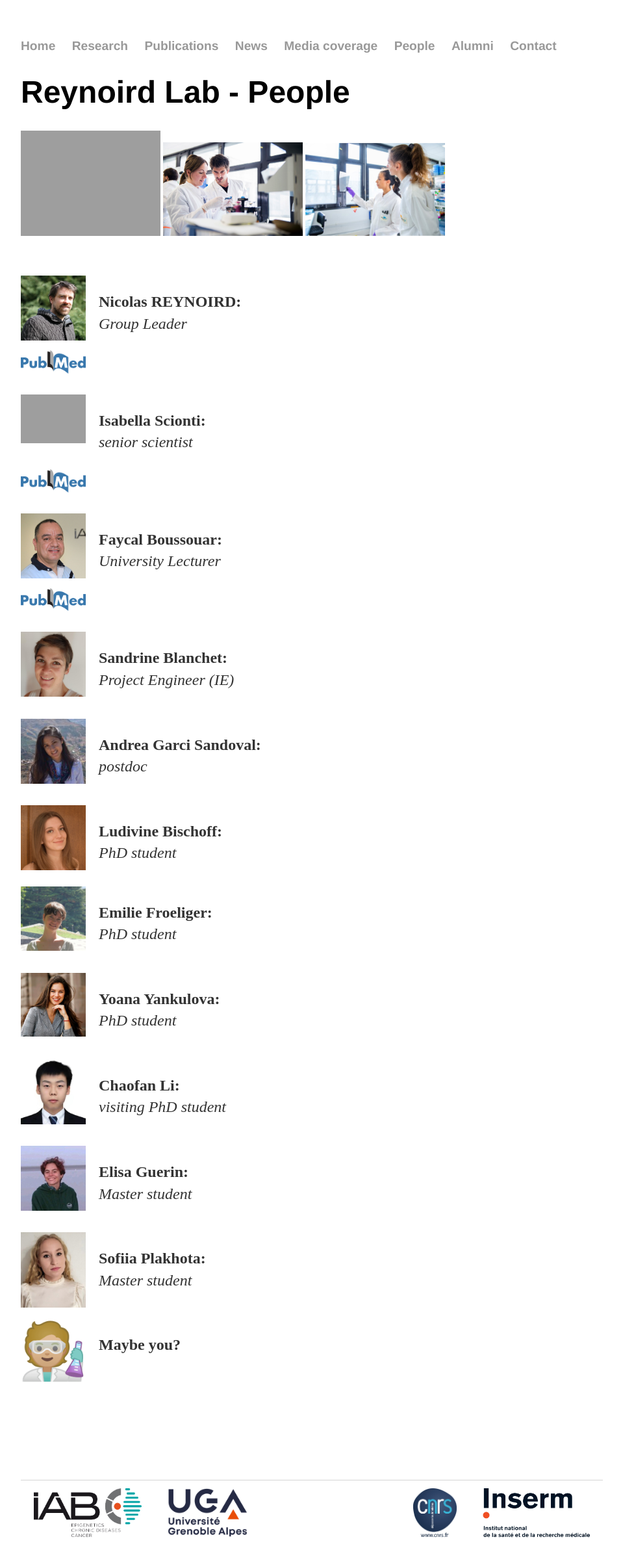
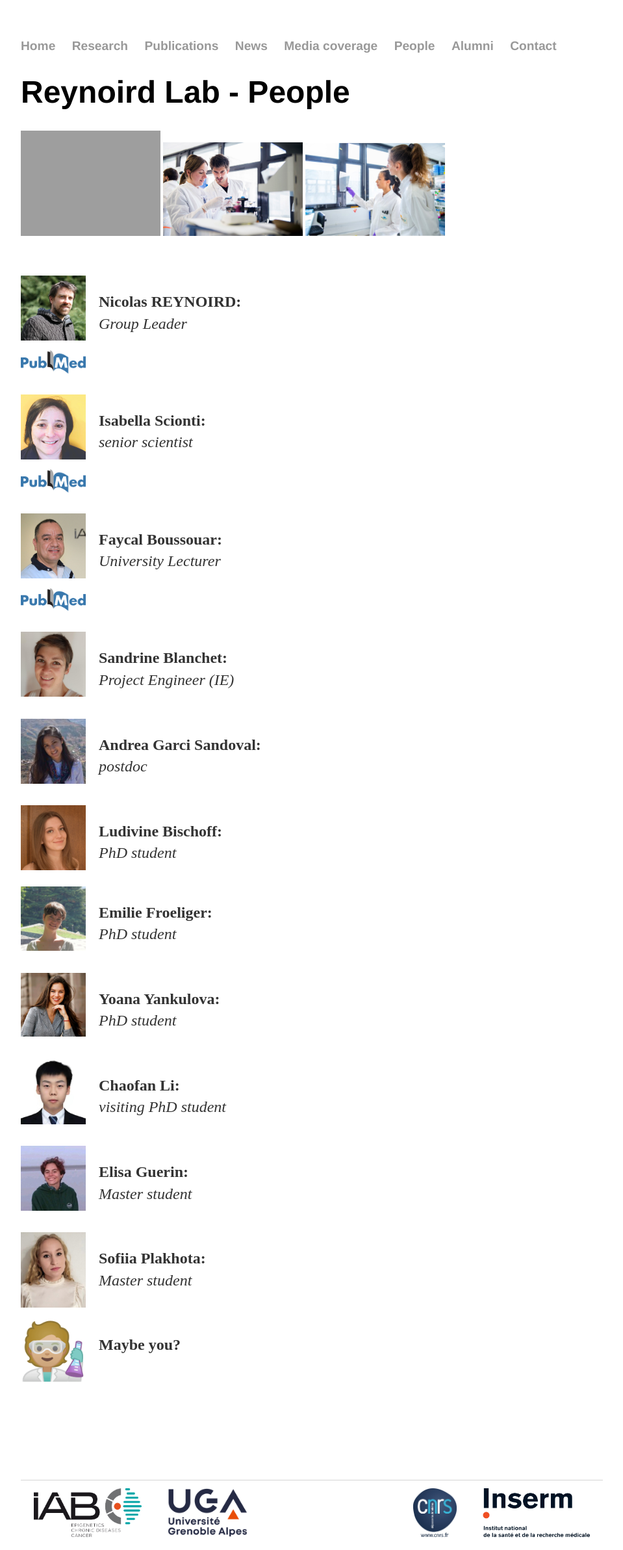
Before and after one commit to Reynoird-Lab/Reynoird-lab.github.io, a Jekyll site: the page built from People/index.html, in a window 1280 px wide. Shown: the whole page at 65% size, without its empty margins (160-1119 px from the left). Built offline with Jekyll 4.4.1, drawn with Linux system fonts in a browser that asks for light colours; Markdown is read by kramdown in place of the engine named in the settings.

Commit message:
Update index.html

```diff
--- a/People/index.html
+++ b/People/index.html
@@ -15,7 +15,7 @@
 <img alt="Nicolas Reynoird" src="https://reynoird-lab.github.io/Images/reynoird.jpg" style="margin: 0px 20px 10px 0px;" align="left" width="100"/> <p><b>Nicolas REYNOIRD:</b> <br><i>Group Leader</i></p>
 <a href="https://pubmed.ncbi.nlm.nih.gov/?sort=pubdate&term=Reynoird+N&cauthor_id=34686315"> <img alt="Nicolas Reynoird" src="https://reynoird-lab.github.io/Images/PUBMED.png" style="margin: 0px 20px 10px 0px;" width="100"/></a> <br>
 <br>
-<img alt="IS" src="https://reynoird-lab.github.io/Images/scionti.jpeg" style="margin: 0px 20px 10px 0px;" align="left" width="100"/> <p><b>Isabella Scionti:</b><br><i>senior scientist</i><br></p>
+<img alt="IS" src="https://reynoird-lab.github.io/Images/scionti.jpg" style="margin: 0px 20px 10px 0px;" align="left" width="100"/> <p><b>Isabella Scionti:</b><br><i>senior scientist</i><br></p>
 <a href="https://pubmed.ncbi.nlm.nih.gov/?sort=pubdate&term=Scionti+I&cauthor_id=41313060"> <img alt="Isabella Scionti" src="https://reynoird-lab.github.io/Images/PUBMED.png" style="margin: 0px 20px 10px 0px;" width="100"/></a> <br>
 <br>
 <img alt="FB" src="https://reynoird-lab.github.io/Images/boussouar.jpg" style="margin: 0px 20px 10px 0px;" align="left" width="100"/> <p><b>Faycal Boussouar:</b><br><i>University Lecturer</i><br></p>
```
